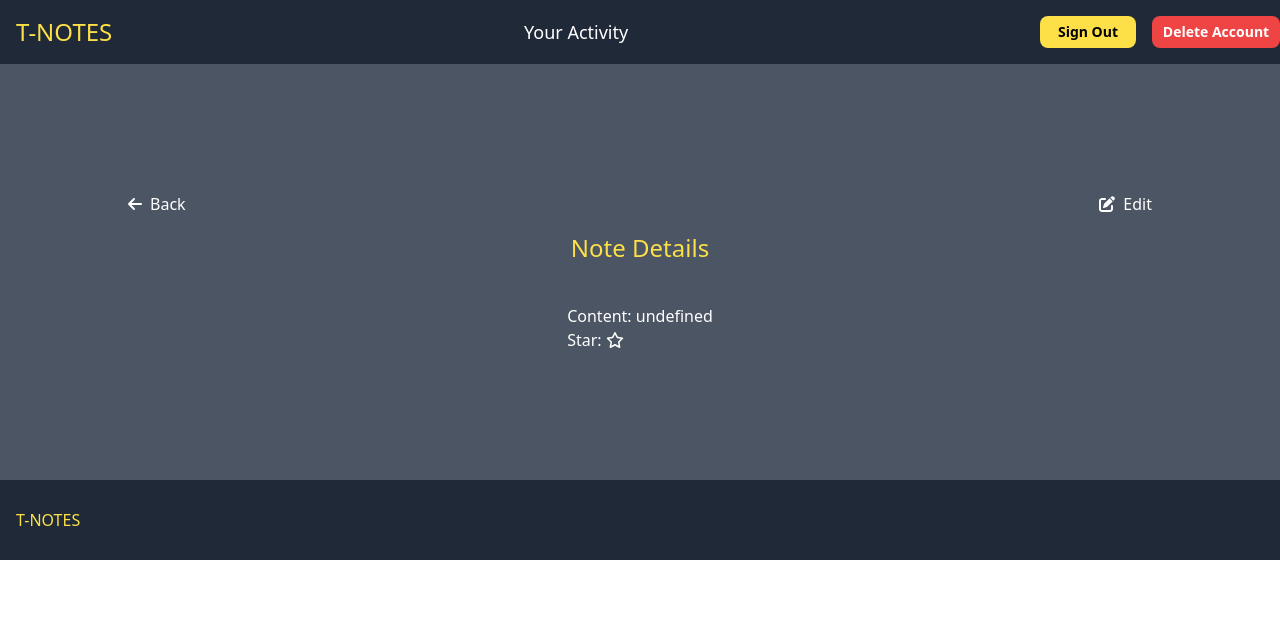
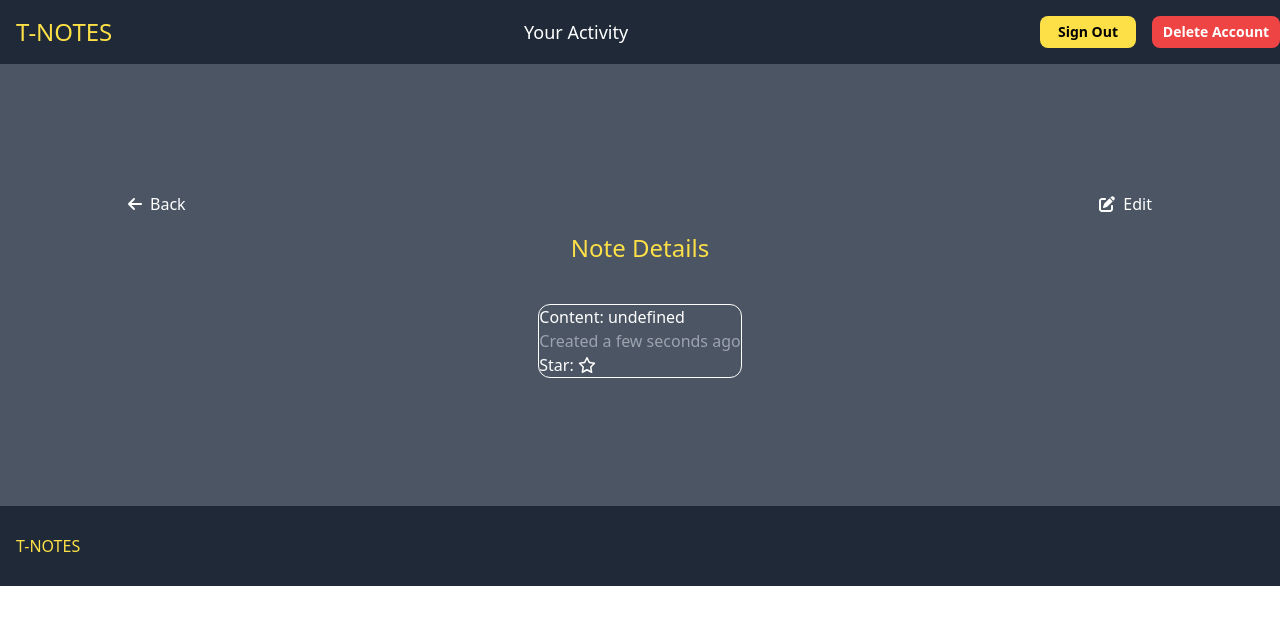
Before and after one commit to Thanush19/note-taking-exp, a React (Vite) app in the folder client/: page /note/1 in a window 1280 px wide. Shown: the top 624 px of the page. Built offline with nearby package versions, Linux system fonts and the light colour scheme; no server answers.

Commit message:
added moment.js

```diff
--- a/client/src/components/Note.jsx
+++ b/client/src/components/Note.jsx
@@ -8,6 +8,7 @@ import { faStar as faStarRegular } from "@fortawesome/free-regular-svg-icons";
 import { faArrowLeft, faEdit } from "@fortawesome/free-solid-svg-icons";
 import Navbar from "./Navbar";
 import Footer from "./Footer";
+import moment from "moment";
 
 const Note = () => {
   const { id } = useParams();
@@ -56,8 +57,11 @@ const Note = () => {
         </h1>
 
         {note && (
-          <div className="text-white">
+          <div className="text-white border border-white rounded-xl">
             <p>{`Content: ${note.content}`}</p>
+            <p className="text-gray-400">
+              Created {moment(note.createdAt).fromNow()}
+            </p>
             <p>
               Star:{" "}
               {note.star ? (
@@ -66,7 +70,6 @@ const Note = () => {
                 <FontAwesomeIcon icon={faStarRegular} />
               )}
             </p>
-            {/* Add more details as needed */}
           </div>
         )}
       </div>
```
